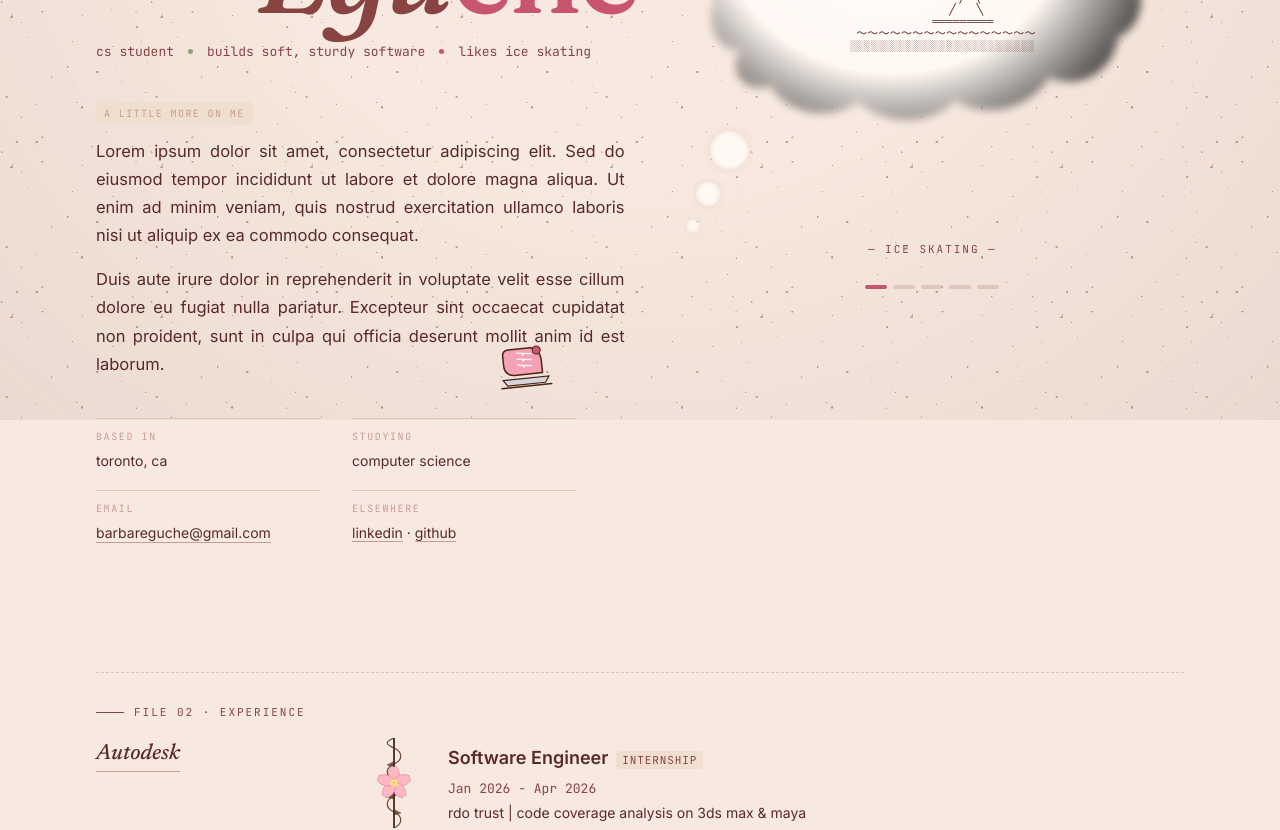
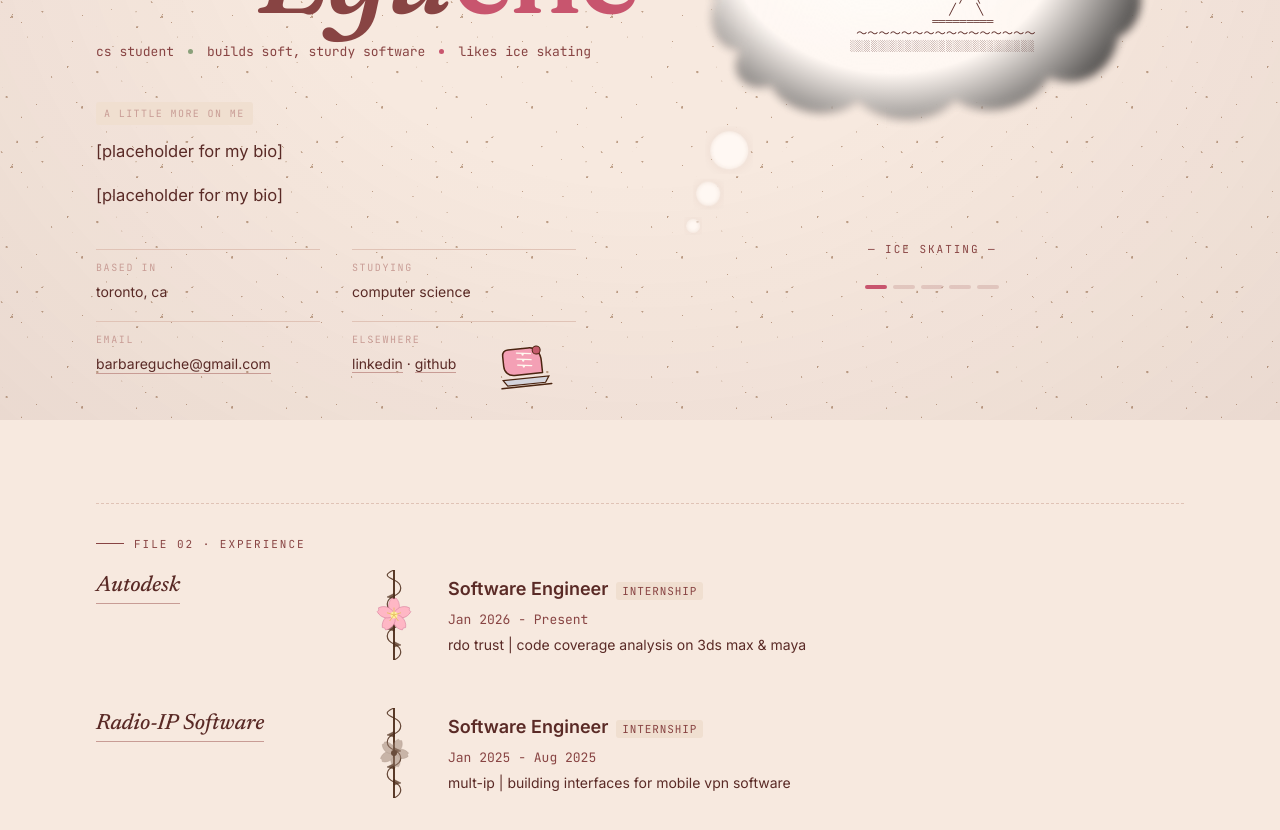
Before and after one commit to barbaraeguche/portfolio, a React (Vite) app: page / in a window 1280 px wide. Shown: the part 380-1210 px from the top of the page. Built offline with nearby package versions, Linux system fonts and the light colour scheme; a web font is replaced by a local one.

Commit message:
refactor: update data.ts(experience) refactor: remove bio placeholder

```diff
--- a/src/lib/data.ts
+++ b/src/lib/data.ts
@@ -7,7 +7,7 @@
     roles: [{
       title: "Software Engineer",
       team: "rdo trust | code coverage analysis on 3ds max & maya",
-      period: "Jan 2026 - Apr 2026",
+      period: "Jan 2026 - Present",
       is_internship: true,
       is_current: true,
     }],
--- a/src/pages/about.tsx
+++ b/src/pages/about.tsx
@@ -32,14 +32,10 @@
             a little more on me
           </span>
           <p className="animate-fade-up [animation-delay:0.54s]">
-            Lorem ipsum dolor sit amet, consectetur adipiscing elit. Sed do eiusmod tempor incididunt ut labore et
-            dolore magna aliqua. Ut enim ad minim veniam, quis nostrud exercitation ullamco laboris nisi ut aliquip ex
-            ea commodo consequat.
+            [placeholder for my bio]
           </p>
           <p className="mt-4 animate-fade-up [animation-delay:0.66s]">
-            Duis aute irure dolor in reprehenderit in voluptate velit esse cillum dolore eu fugiat nulla pariatur.
-            Excepteur sint occaecat cupidatat non proident, sunt in culpa qui officia deserunt mollit anim id est
-            laborum.
+            [placeholder for my bio]
           </p>
         </div>
 
```
